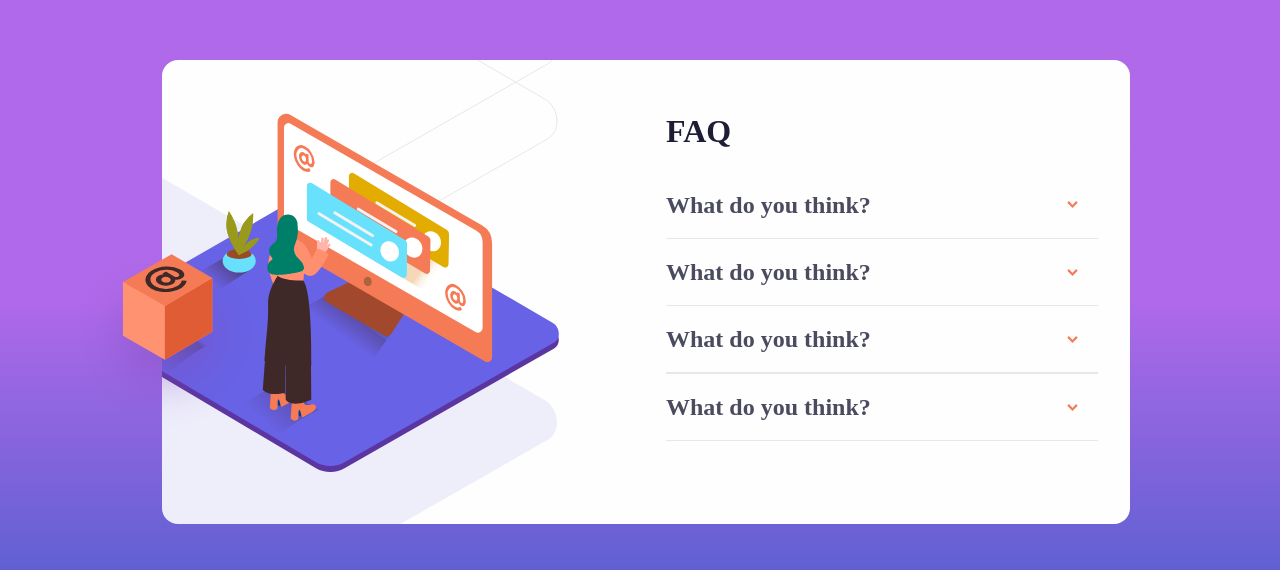
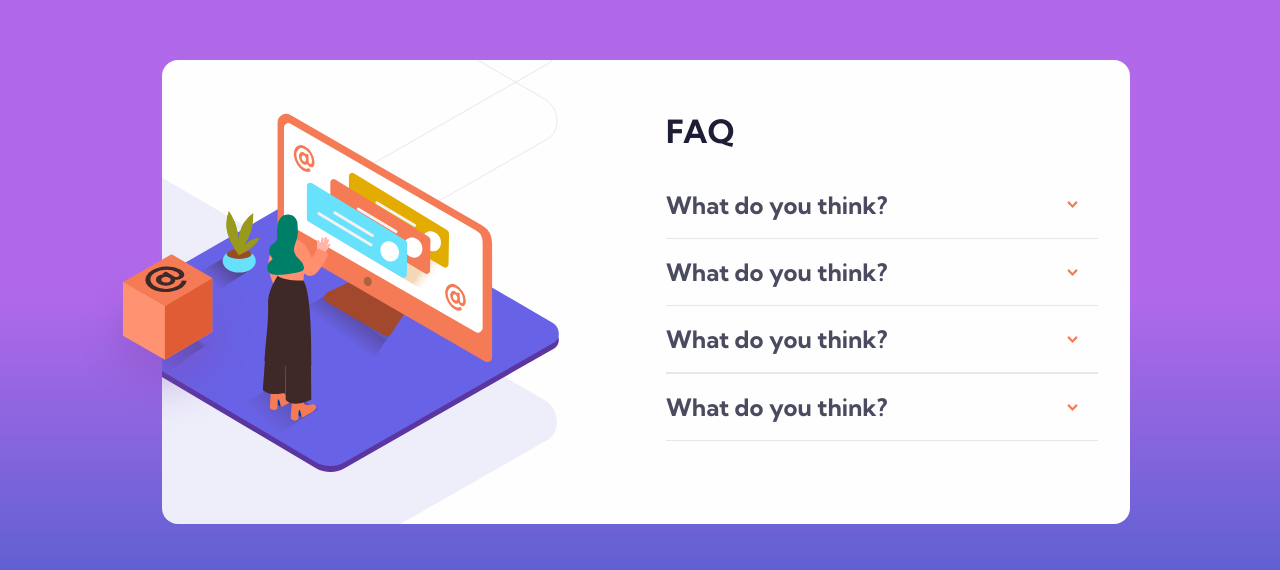
Before and after one commit to Karol-Czyzewski/accordion-card, a website built with webpack: page src/pages/index.html in a window 1280 px wide. Shown: the part 108-678 px from the top of the page. Built offline with nearby package versions, Linux system fonts and the light colour scheme.

Commit message:
add: @import font -> Kumbh Sans

```diff
--- a/src/scss/_variables.scss
+++ b/src/scss/_variables.scss
@@ -1,3 +1,5 @@
+@import url('https://fonts.googleapis.com/css2?family=Kumbh+Sans:wght@400;700&display=swap');
+
 $background-gradient: linear-gradient(0deg, rgba(91,91,209,0.9672911400888481) 15%,
 rgba(175,103,233,0.9868989832261029) 49%);
 
--- a/src/scss/modules/_body.scss
+++ b/src/scss/modules/_body.scss
@@ -5,4 +5,5 @@
     align-items: center;
     flex-direction: row;
     height: 100vh;
+    font-family: 'Kumbh Sans', sans-serif;
 }
```
